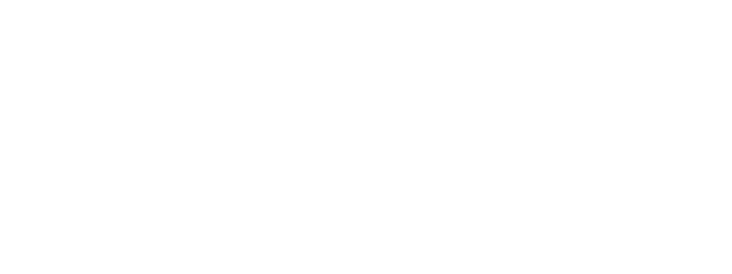
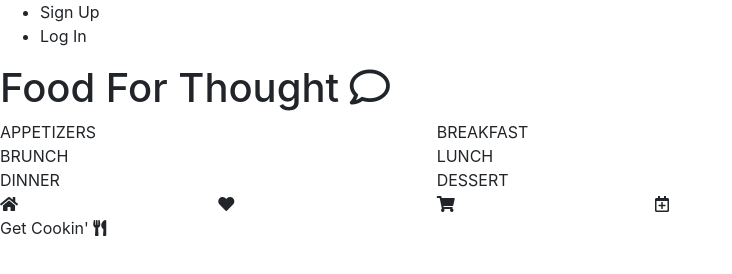
Before and after one commit to GideonSamara/Group-Project-1, a plain HTML site: page index.html in a window 1280 px wide. Shown: the whole page, without its empty margins (0-732 px from the left). Drawn offline with nearby package versions, Linux system fonts and the light colour scheme.

Commit message:
4th commit

```diff
--- a/index.html
+++ b/index.html
@@ -8,16 +8,22 @@
 
 <meta charset = "utf-8">
 
+<!-- Main Style Sheet -->
 <link rel="stylesheet" href="assets/CSS/style.css">
 
+<!-- Bootstrap Style Sheet -->
 <link rel="stylesheet" href="https://stackpath.bootstrapcdn.com/bootstrap/4.3.1/css/bootstrap.min.css"
     integrity="sha384-ggOyR0iXCbMQv3Xipma34MD+dH/1fQ784/j6cY/iJTQUOhcWr7x9JvoRxT2MZw1T" crossorigin="anonymous">
 
+<!-- Icon Style Sheet -->
+<link rel="stylesheet" href="https://use.fontawesome.com/releases/v5.8.1/css/all.css"
+    integrity="sha384-50oBUHEmvpQ+1lW4y57PTFmhCaXp0ML5d60M1M7uH2+nqUivzIebhndOJK28anvf" crossorigin="anonymous">
+
+<!-- JavaScript -->
 <link rel="javascript" href="assets/Javascript/JavaScript.js">
 
+<!-- Images -->
 <link rel="images" href="assets/Images.jpg">
-
-<!-- insert images at the end of the app -->
 
 <!-- Google Places API: AIzaSyCMRYCReVvNR6gw5e32j3byrqoAsOvyiAE -->
 
@@ -25,7 +31,117 @@
 
 <body>
 
+    <nav class = "topNav">
 
+        <ul>
+
+            <li>Sign Up</li>
+
+            <li>Log In</li>
+
+        </ul>
+
+    </nav>
+
+    <div class = "container1">
+
+        <div class = "row">
+
+            <div class = "col-lg-12" id = "header">
+
+                <h1> Food For Thought <i class = "far fa-comment"> </i> </h1>
+
+            </div>
+
+        </div>
+
+    </div>
+
+    <div class = "container2">
+
+        <div class = "row">
+
+            <div class = "col-sm-4" id = "buttons">
+
+                <div type = "button" inline-block = "app">APPETIZERS</div>
+
+            </div>
+
+            <div class = "col-sm-4" id = "buttons">
+
+                <div type = "button" inline-block = "breakfast">BREAKFAST</div>
+
+            </div>
+
+        </div>
+
+        <div class = "row">
+
+            <div class = "col-sm-4" id = "buttons">
+
+                <div type = "button" inline-block = "brunch">BRUNCH</div>
+
+            </div>
+
+            <div class = "col-sm-4" id = "buttons">
+
+                <div type = "button" inline-block = "lunch">LUNCH</div>
+
+            </div>
+
+
+        </div>
+
+        <div class = "row">
+
+            <div class = "col-sm-4" id = "buttons">
+
+                <div type = "button" inline-block = "dinner">DINNER</div>
+
+            </div>
+
+            <div class = "col-sm-4" id = "buttons">
+
+                <div type = "button" inline-block = "dessert">DESSERT</div>
+
+            </div>
+
+        </div>
+
+    </div>
+
+    <div class = "row">
+
+        <div class = "col-sm-2" id = "bottomNav">
+
+            <div type = "button" inline-block = "home"><i class = "fas fa-home"></i></div>
+
+        </div>
+
+        <div class = "col-sm-2" id = "bottomNav">
+
+            <div type = "button" inline-block = "favorites"><i class = "fas fa-heart"></i></div>
+
+        </div>
+
+        <div class = "col-sm-2" id = "bottomNav">
+
+            <div type = "button" inline-block = "shopping list"><i class = "fas fa-shopping-cart"></i></div>
+
+        </div>
+
+        <div class = "col-sm-2" id = "bottomNav">
+
+            <div type = "button" inline-block = "add to calendar"><i class = "far fa-calendar-plus"></i></div>
+
+        </div>
+
+
+    </div>
+
+
+
+    <footer> Get Cookin' <i class = "fas fa-utensils"> </i></footer>
 
 </body>
 
```
